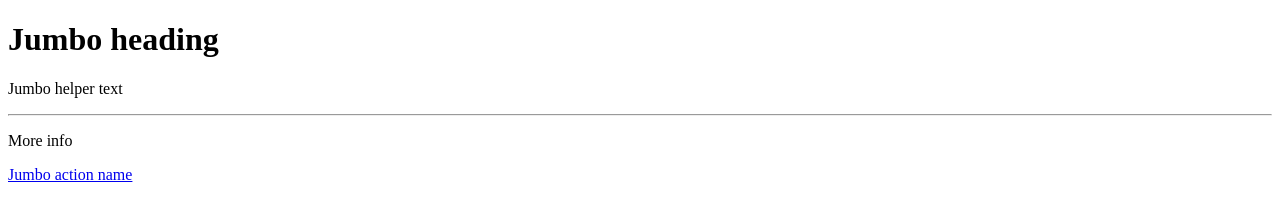
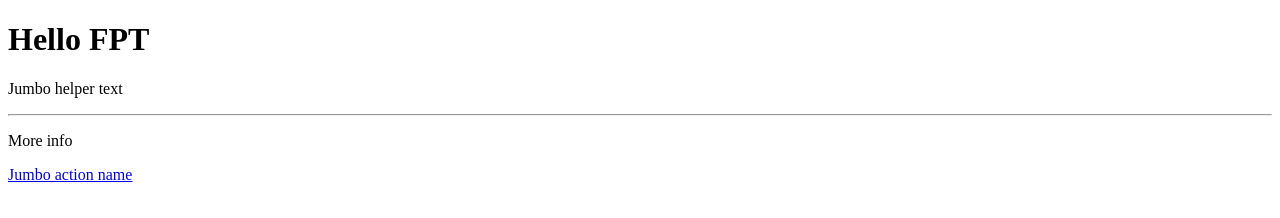
Before and after one commit to dragon07/AppDev, a plain HTML site: page index.html in a window 1280 px wide. Drawn offline with Linux system fonts and the light colour scheme.

Commit message:
first commit

```diff
--- a/index.html
+++ b/index.html
@@ -6,7 +6,7 @@
 </head>
 <body>
 <div class="jumbotron">
-    <h1 class="display-3">Jumbo heading</h1>
+    <h1 class="display-3"> Hello FPT</h1>
     <p class="lead">Jumbo helper text</p>
     <hr class="my-2">
     <p>More info</p>
```
